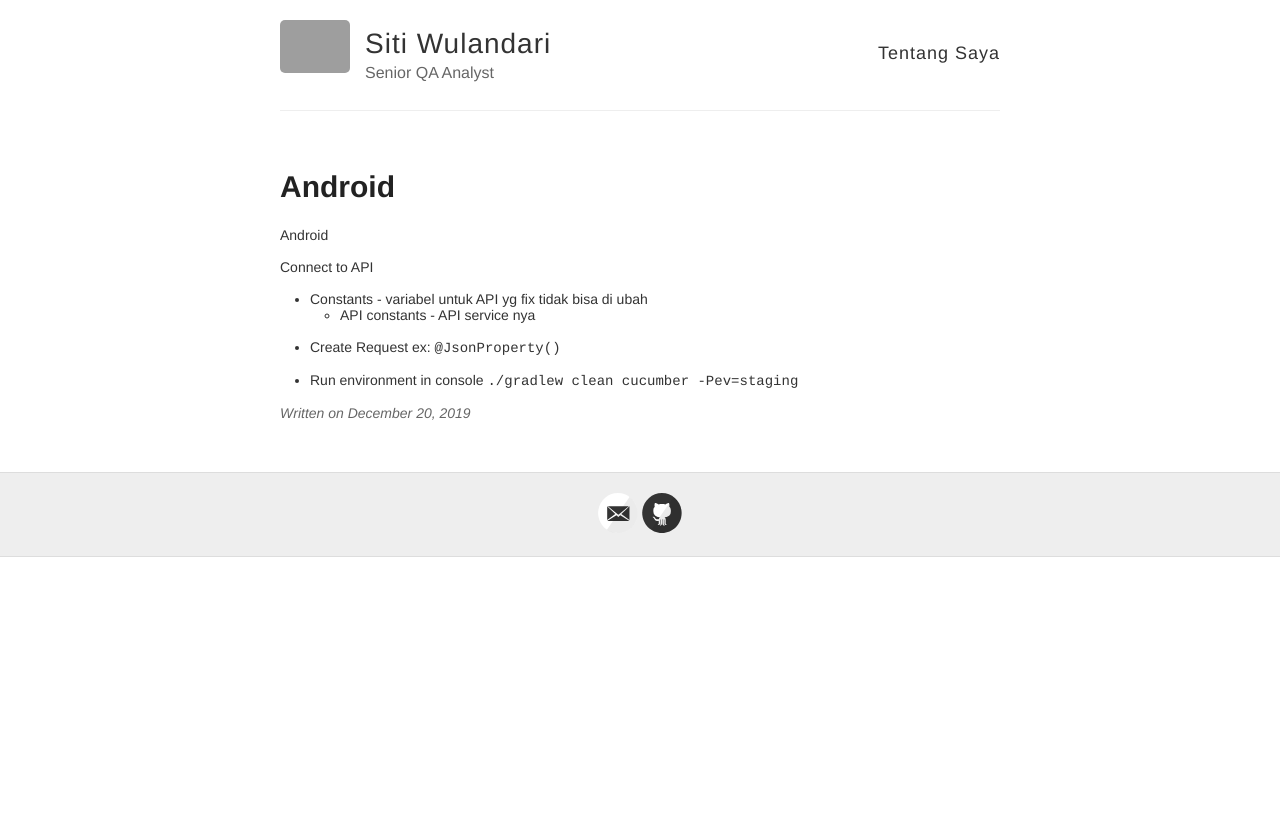
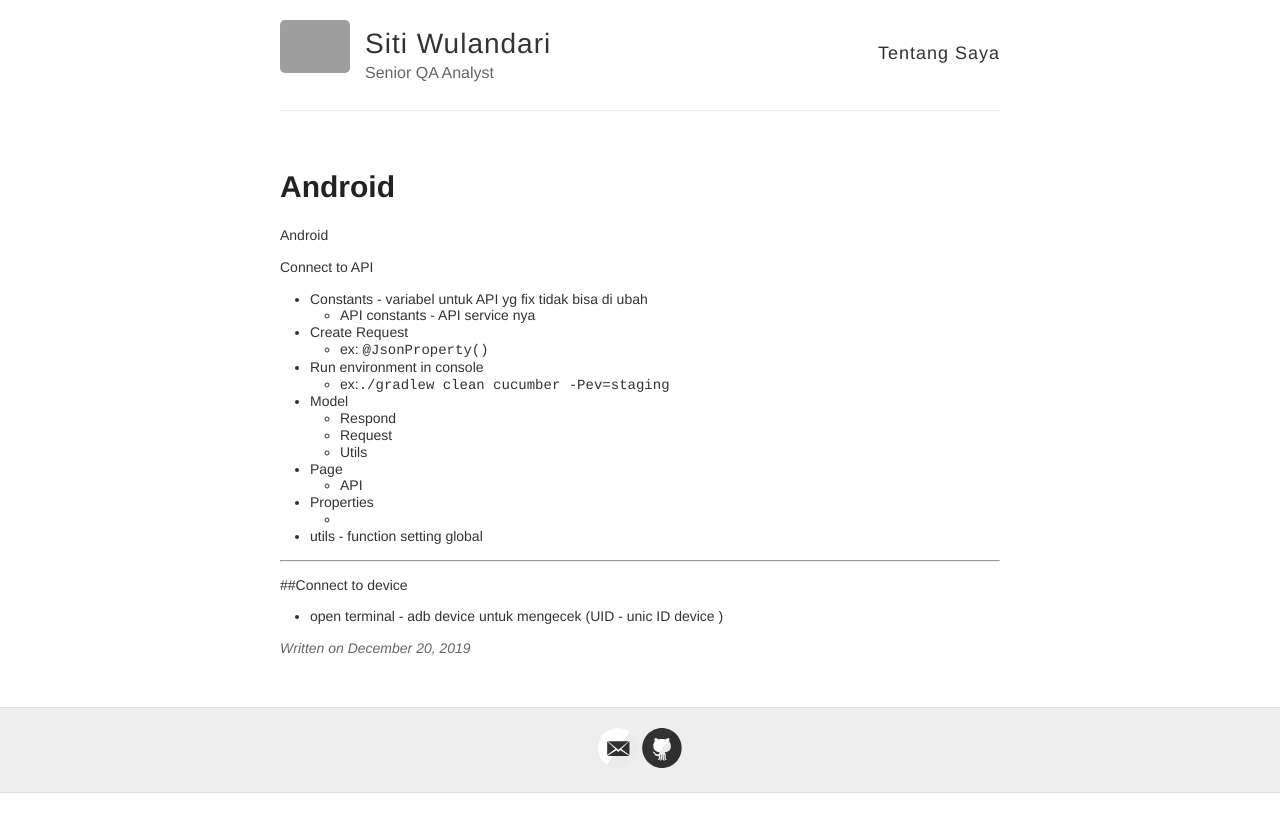
Before and after one commit to sitiwulandari/sitiwulandari.github.io, a Jekyll site: the page built from _posts/2019-12-20-Android.md, in a window 1280 px wide. Shown: the top 832 px of the page. Built offline with Jekyll 4.4.1, drawn with Linux system fonts in a browser that asks for light colours; our own code applies the rules of GitHub Pages for plain Markdown files; grey boxes are pictures that could not be loaded.

Commit message:
Update 2019-12-20-Android.md

```diff
--- a/_posts/2019-12-20-Android.md
+++ b/_posts/2019-12-20-Android.md
@@ -4,7 +4,20 @@ Connect to API
 - Constants - variabel untuk API yg fix tidak bisa di ubah
   - API constants - API service nya
 - Create Request
-  ex: `@JsonProperty()`
+  - ex: `@JsonProperty()`
 
 - Run environment in console
-  `./gradlew clean cucumber -Pev=staging`
+  - ex:`./gradlew clean cucumber -Pev=staging`
+- Model
+  - Respond
+  - Request
+  - Utils
+- Page
+  - API
+- Properties
+  -
+- utils - function setting global
+
+------
+##Connect to device
+- open terminal - adb device untuk mengecek (UID - unic ID device )
```
